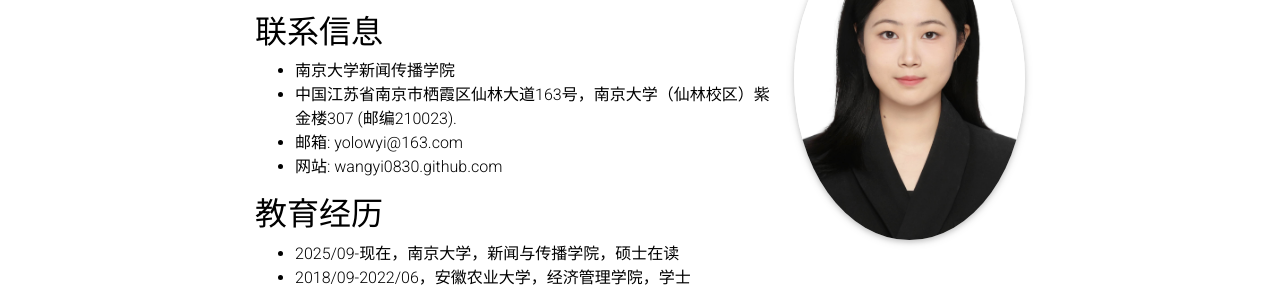
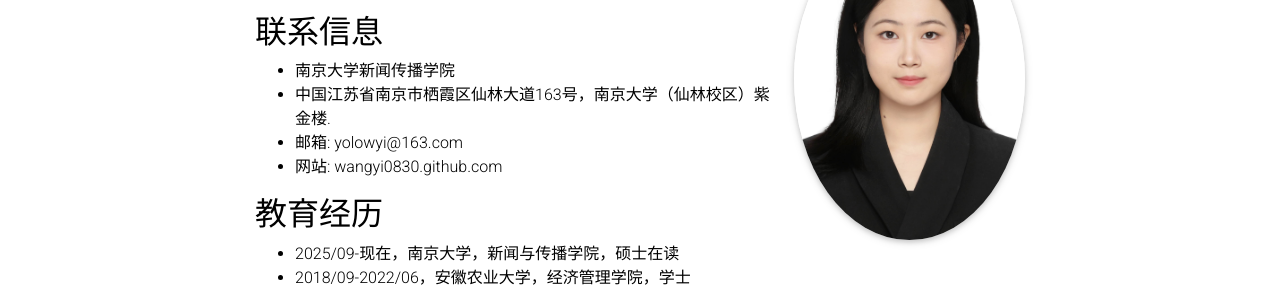
Before and after one commit to wangyi0830/wangyi0830.github.io, a Jekyll site: the page built from _pages/中文.md, in a window 1280 px wide and 900 px high. Shown: the part 228-528 px from the top of the window. Built offline with Jekyll 4.4.1, drawn with Linux system fonts in a browser that asks for light colours; full-size pictures stand in for the smaller copies a plugin makes; comment, search, counter and statistics services are not loaded; a style sheet for code colours, icons or effects is not loaded.

Commit message:
Update 中文.md

```diff
--- a/_pages/中文.md
+++ b/_pages/中文.md
@@ -25,7 +25,7 @@
 
 ## 联系信息
 - 南京大学新闻传播学院
-- 中国江苏省南京市栖霞区仙林大道163号，南京大学（仙林校区）紫金楼307 (邮编210023).
+- 中国江苏省南京市栖霞区仙林大道163号，南京大学（仙林校区）紫金楼.
 - 邮箱: yolowyi@163.com
 - 网站: wangyi0830.github.com
 
```
